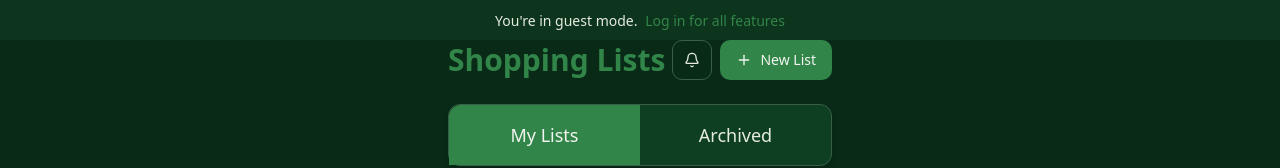
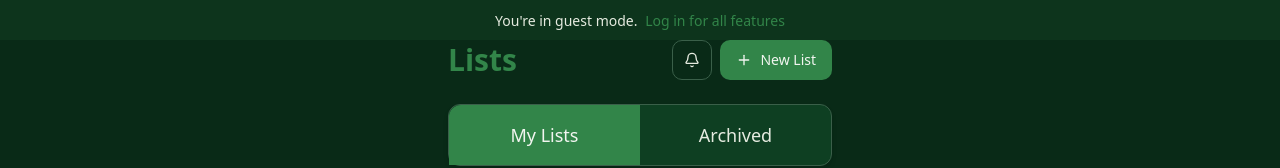
Before and after one commit to Charlie08iv/quicklist2, a React (Vite) app: page /lists in a window 1280 px wide. Shown: the top 168 px of the page. Built offline with nearby package versions, Linux system fonts and the light colour scheme; no server answers; the database is empty.

Commit message:
Fix: Update Lists page title
Replaces "Shopping List" with "Lists" in the Lists page header.

```diff
--- a/src/hooks/use-translation.tsx
+++ b/src/hooks/use-translation.tsx
@@ -1,4 +1,3 @@
-
 import React, { createContext, useState, useContext, useCallback } from 'react';
 
 // Define available languages and translations
--- a/src/pages/Lists.tsx
+++ b/src/pages/Lists.tsx
@@ -71,7 +71,7 @@ const Lists: React.FC = () => {
   return (
     <div className="space-y-6 max-w-4xl mx-auto px-3 sm:px-4 pb-20">
       <div className="flex justify-between items-center">
-        <h1 className="text-3xl font-bold text-primary">{t("Shopping Lists")}</h1>
+        <h1 className="text-3xl font-bold text-primary">{t("Lists")}</h1>
         <div className="flex space-x-2">
           <Button
             variant="outline"
```
